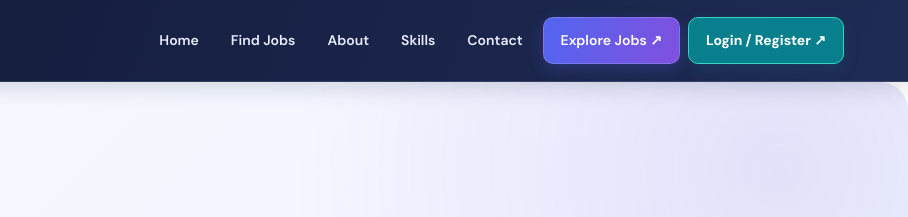
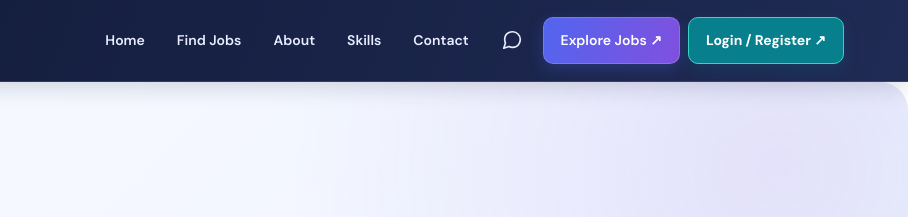
Before and after one commit to vaishnavi1545/skillbridge-job-portal, a website: page public/index.html in a window 1280 px wide. Shown: the top 217 px of the page, 372-1280 px from the left. Drawn offline with Linux system fonts and the light colour scheme.

Commit message:
Update index.html

```diff
--- a/public/index.html
+++ b/public/index.html
@@ -40,6 +40,23 @@
   <a href="#about">About</a>
   <a href="#skills">Skills</a>
   <a href="#contact">Contact</a>
+
+<a href="messages.html" class="messages-icon" aria-label="Messages" title="Messages">
+    <svg xmlns="http://www.w3.org/2000/svg"
+         width="22" height="22" viewBox="0 0 24 24"
+         fill="none" stroke="currentColor"
+         stroke-width="1.8" stroke-linecap="round"
+         stroke-linejoin="round" aria-hidden="true">
+        <path d="M21 11.5a8.4 8.4 0 0 1-.9 3.8
+        8.5 8.5 0 0 1-7.6 4.7
+        8.4 8.4 0 0 1-3.8-.9L3 21l1.9-5.7
+        a8.4 8.4 0 0 1-.9-3.8
+        8.5 8.5 0 0 1 4.7-7.6
+        8.4 8.4 0 0 1 3.8-.9h.5
+        a8.5 8.5 0 0 1 8 8z"/>
+    </svg>
+</a>
+
   <a href="#jobs" class="nav-cta">Explore Jobs ↗</a>
   <a href="login.html" class="nav-cta">Login / Register ↗</a>
   </nav>
```
